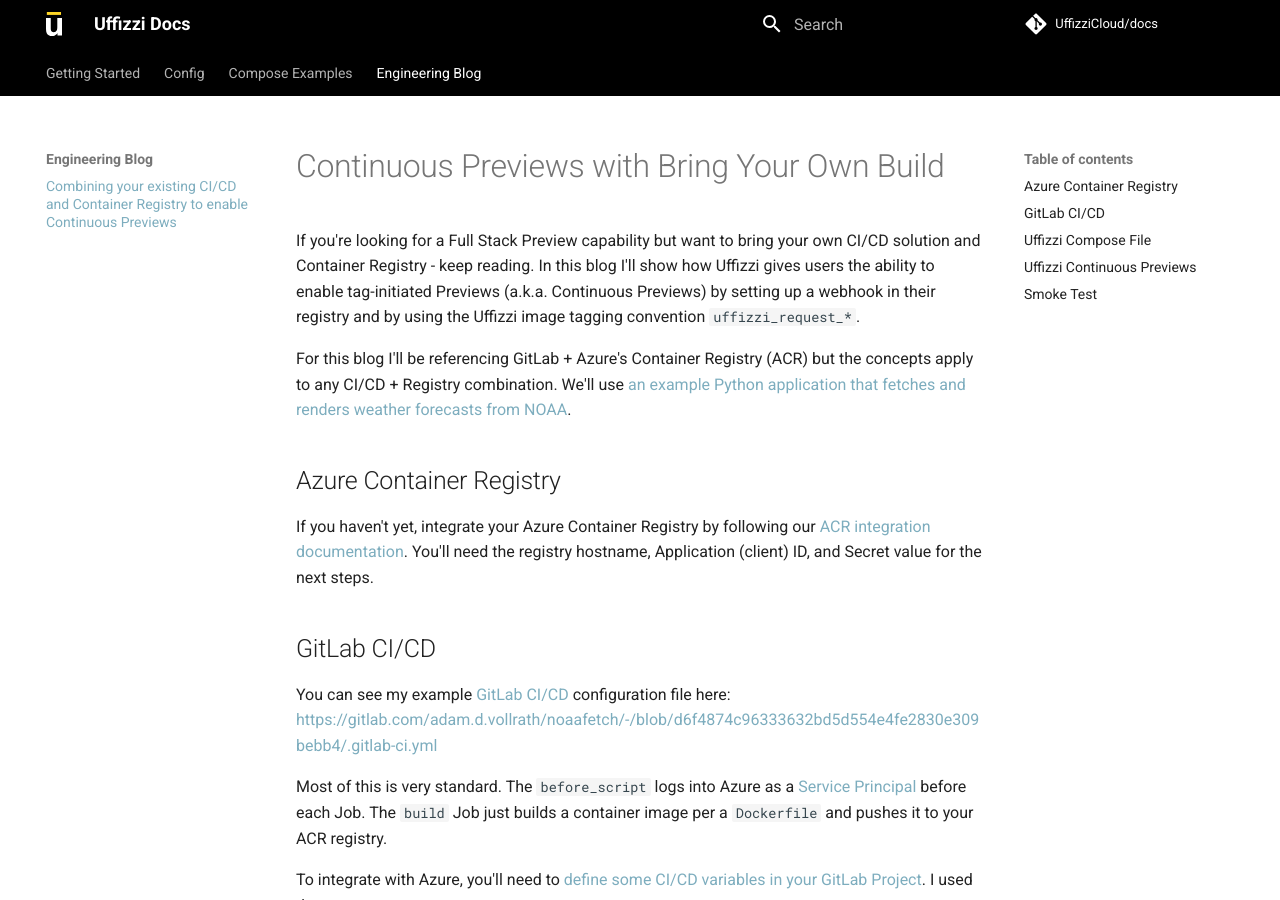
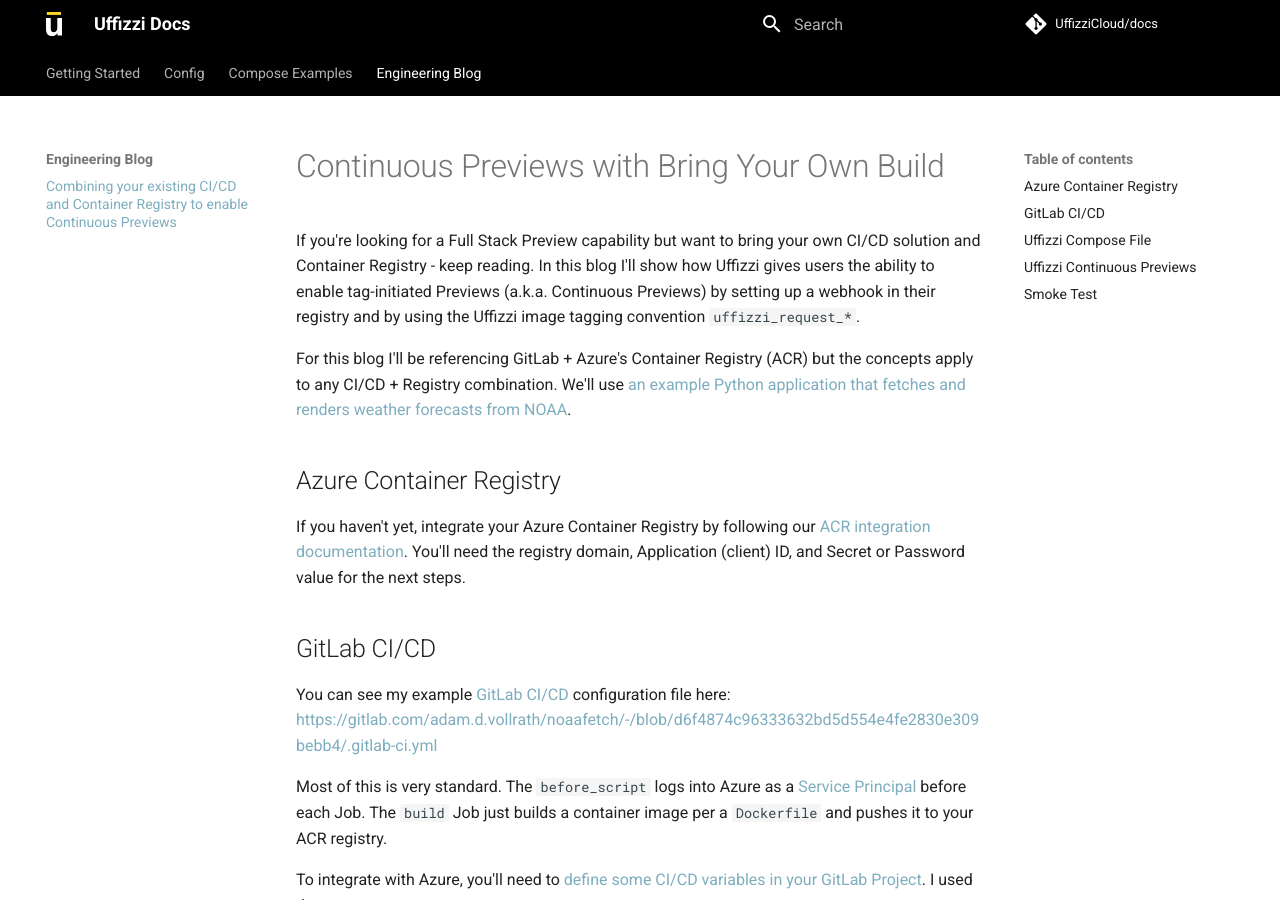
Before and after one commit to UffizziCloud/docs, an MkDocs documentation site: the page built from docs/engineeringblog/ci-cd-registry.md, in a window 1280 px wide and 900 px high. Built offline with MkDocs 1.6.1 and Material for MkDocs 9.7.7, drawn with Linux system fonts in a browser that asks for light colours; comment, search, counter and statistics services are not loaded.

Commit message:
update link to ACR docs in blog article.

```diff
--- a/docs/engineeringblog/ci-cd-registry.md
+++ b/docs/engineeringblog/ci-cd-registry.md
@@ -6,7 +6,7 @@
 
 ## Azure Container Registry
 
-If you haven't yet, integrate your Azure Container Registry by following our [ACR integration documentation](../config/container-registry-integrations.md). You'll need the registry hostname, Application (client) ID, and Secret value for the next steps.
+If you haven't yet, integrate your Azure Container Registry by following our [ACR integration documentation](../config/container-registry-integrations.md#azure-container-registry-acr). You'll need the registry domain, Application (client) ID, and Secret or Password value for the next steps.
 
 ## GitLab CI/CD
 
```
